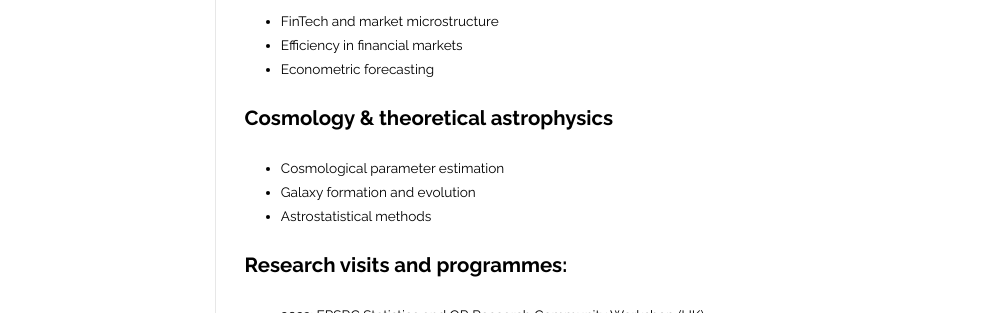
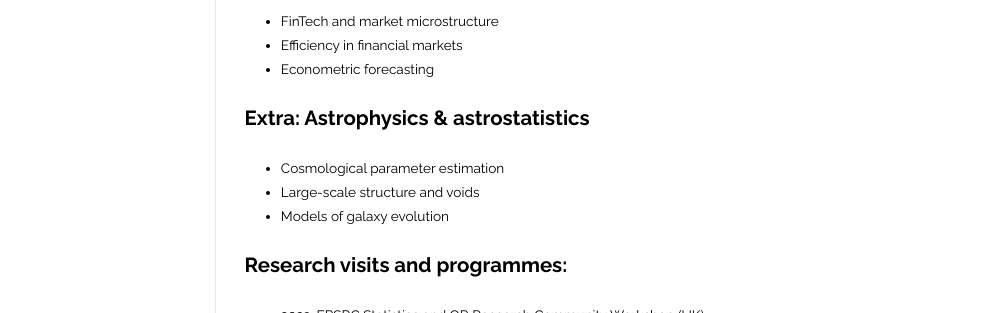
Before and after one commit to moews/moews.github.io, a Jekyll site: the page built from _posts/2017-03-26-research.md, in a window 1280 px wide. Shown: the part 576-889 px from the top of the page, without its empty margins (143-1143 px from the left). Built offline with Jekyll 4.4.1, drawn with Linux system fonts in a browser that asks for light colours; some of the changed lines change nothing that is shown.

Commit message:
Update 2017-03-26-research.md

```diff
--- a/_posts/2017-03-26-research.md
+++ b/_posts/2017-03-26-research.md
@@ -39,13 +39,12 @@ My research is centred on the development and application of approaches in machi
 * Efficiency in financial markets
 * Econometric forecasting
 
-## Cosmology & theoretical astrophysics
+## Extra: Astrophysics & astrostatistics
 * Cosmological parameter estimation
-* Galaxy formation and evolution
-* Astrostatistical methods
+* Large-scale structure and voids
+* Models of galaxy evolution
 
 ## Research visits and programmes:
-
 
 * 2023: [EPSRC Statistics and OR Research Community Workshop (UK)](https://www.ukri.org/events/statistics-and-operational-research-community-workshop-17-jan)
 * 2022: [Co-organizer of the AI Super-Resolution Simulations Workshop (USA)](https://events.mcs.cmu.edu/aisrs22)
@@ -56,36 +55,4 @@ My research is centred on the development and application of approaches in machi
 * 2018: [Visiting Researcher at the Max Planck Institute for Astrophysics (Germany)](https://www.mpa-garching.mpg.de)
 * 2018: [Dublin School on Gravitational Wave Source Modelling (Ireland)](https://maths.ucd.ie/dsgwsm)
 
-<!--
-My research interests are mostly centered on the intersection of statistics and machine learning with novel application areas. Current projects deal with parallelized Bayesian nonparametrics and multi-messenger constraints, statistical denoising and spatial analysis, generative models and deep learning for anomaly detection, and hybrid analytic and machine learning frameworks for simulations.
-
-## Statistics & machine learning:
-
-* Non-parametric Bayesian methods
-* Estimation theory and sampling
-* Deep learning techniques
-
-## Management science & finance:
-
-* Geospatial analysis and optimization
-* FinTech and econometric methods
-* Computational criminology
-
-## Cosmology & astrostatistics:
-
-* Dark energy and large-scale structure
-* Cosmological parameter estimation
-* Galaxy formation and evolution
-
-## Research visits and programs:
-
-* 2022: [Co-organizer of the AI Super-Resolution Simulations Workshop (USA)](https://events.mcs.cmu.edu/aisrs22/)
-* 2020-2021: Limited travel due to thesis write-up and a pandemic (everywhere)
-* 2019: [Member of the Cosmostatistics Initiative Residence Program 6 (France)](https://cosmostatistics-initiative.org/residence-programs/crp6/)
-* 2018: [Observer at the Cerro Tololo Inter-American Observatory (Chile)](http://www.ctio.noao.edu/noao)
-* 2018: [Member of the Cosmostatistics Initiative Residence Program 5 (Greece)](https://cosmostatistics-initiative.org/residence-programs/coin-residence-program-5-chania-greece/)
-* 2018: [Visiting Researcher at the Max Planck Institute for Astrophysics (Germany)](https://www.mpa-garching.mpg.de)
-* 2018: [Participant of the Dublin School on GW Source Modelling (Ireland)](https://maths.ucd.ie/dsgwsm)
--->
-
 <br>
```
